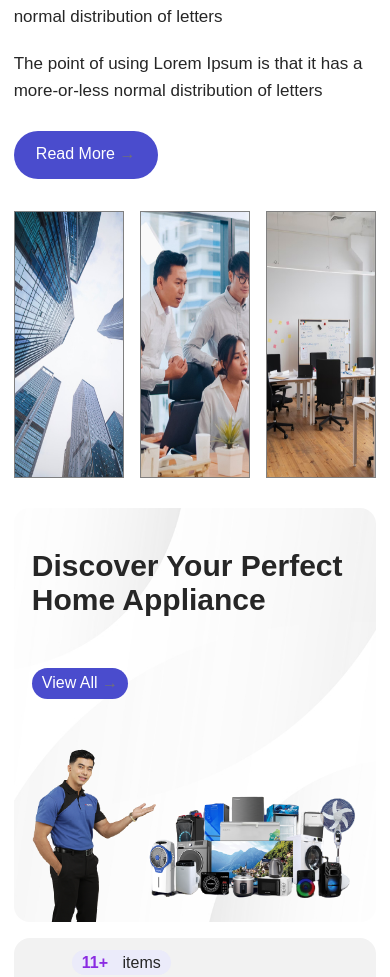
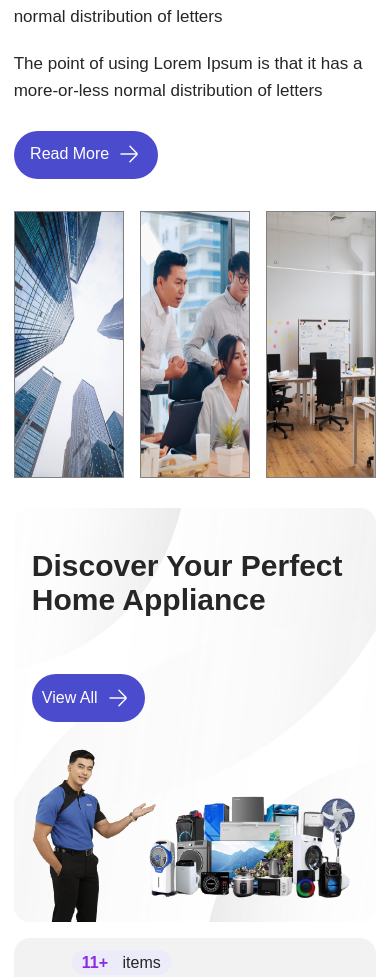
Before and after one commit to SawLinThant/Alpha-mm, a React (Create React App) app: page / in a window 390 px wide. Shown: the part 1020-1997 px from the top of the page. Built offline with nearby package versions, Linux system fonts and the light colour scheme; no server answers; a web font is replaced by a local one.

Commit message:
ui-update

```diff
--- a/src/components/mobilenav.js
+++ b/src/components/mobilenav.js
@@ -114,7 +114,7 @@ const Sidebar = () => {
           <FaProductHunt /> <a href="/products"><p>Products</p><CiCircleChevRight size={20}/></a>
           </div>
           <div className="nav-link-container">
-          <ImProfile /> <a href="/aboutus"><p>About Us Us</p><CiCircleChevRight size={20}/></a>
+          <ImProfile /> <a href="/aboutus"><p>About Us</p><CiCircleChevRight size={20}/></a>
           </div>
           <div className="nav-link-container">
           <MdContactPhone /> <a href="/contactus"><p>Contact Us</p><CiCircleChevRight color="#262626" size={20}/></a>
--- a/src/pages/Aboutus.js
+++ b/src/pages/Aboutus.js
@@ -1,5 +1,6 @@
 import Footer from "../components/footer";
 import Header from "../components/header";
+import RightArrrow from "../modules/icons/rightarrow";
 import "../style/aboutus.css";
 
 const AboutUs = () => {
@@ -59,7 +60,7 @@ const AboutUs = () => {
             </div>
             <div className="mvp-button">
               <a href="/">
-                Read More <span>&rarr;</span>
+                <p>Read More</p><RightArrrow width={24} height={24}/>
               </a>
             </div>
           </div>
--- a/src/pages/Home.js
+++ b/src/pages/Home.js
@@ -13,6 +13,7 @@ import Smile from "../modules/icons/smile";
 import JoinHand from "../modules/icons/joinhand";
 import Header from "../components/header";
 import Footer from "../components/footer";
+import RightArrrow from "../modules/icons/rightarrow";
 
 const Home = () => {
   const KITCHEN_ITEMS = [
@@ -107,7 +108,7 @@ const Home = () => {
             </div>
             <div className="mvp-button">
               <a href="/">
-                Read More <span>&rarr;</span>
+              <p>Read More</p><RightArrrow width={24} height={24}/>
               </a>
             </div>
           </div>
@@ -137,7 +138,7 @@ const Home = () => {
                 <h2>Discover Your Perfect Home Appliance</h2>
                 <div className="left-img-button-container">
                   <a href="/">
-                    View All <span>&rarr;</span>
+                  <p>View All</p><RightArrrow width={24} height={24}/>
                   </a>
                 </div>
               </div>
--- a/src/style/aboutus.css
+++ b/src/style/aboutus.css
@@ -260,7 +260,11 @@
   .mvp-button a {
     text-decoration: none;
     color: white;
-    margin-bottom: 2px
+    margin-bottom: 2px;
+    display:flex;
+    flex-direction: row;
+    align-items: center;
+    gap: 8px;
   }
 
   .mvp-image-container {
@@ -288,7 +292,7 @@
 
   @media screen and (max-width: 844px){
     .about-alpha{
-      height: 90vh !important;
+      height: 103vh !important;
     }
 
     .about-alpha-layout{
@@ -323,10 +327,18 @@
       row-gap: 1rem !important;
     }
 
+    .reason-text{
+      margin-bottom: 3rem;
+    }
+
     .aim{
       padding: 0 1rem 0 1rem !important;
       width: 92% !important;
       height: 100% !important;
+    }
+
+    .aim p{
+      padding-bottom: 2rem;
     }
   }
 
--- a/src/style/catalouge.css
+++ b/src/style/catalouge.css
@@ -95,6 +95,12 @@
     height: 13.375rem;
 }
 
+@media screen and (max-width: 1040px){
+    .left-description{
+        padding-bottom: 1rem;
+    }
+}
+
 @media screen and (max-width: 844px){
     .left-description{
         padding-bottom: 1rem;
--- a/src/style/home.css
+++ b/src/style/home.css
@@ -173,6 +173,12 @@
   margin-bottom: 2px;
 }
 
+.mvp-button a{
+  display: flex;
+  flex-direction: row;
+  align-items: center;
+}
+
 .mvp-image-container {
   width: 60%;
   height: 100%;
@@ -228,8 +234,11 @@
   background-color: #4a4ccd;
   color: white;
   border-radius: 1.5rem;
-  padding: 6px 10px 8px 10px;
-  text-align: center;
+  padding: 0 11px 0 10px;
+ display: flex;
+ flex-direction: row;
+ align-items: center;
+ gap: 8px;
 }
 
 .showcase-left-image-icon {
@@ -1297,7 +1306,13 @@
 
 }
 
-@media screen and (max-width: 844px){
+@media screen and (max-width: 840px){
+  .badge-container{
+    margin-bottom: 45rem;
+  }
+}
+
+@media screen and (max-width: 720px){
   .mvp-container{
     height: 48rem !important;
     margin-top: 2rem !important;
@@ -1349,6 +1364,14 @@
     grid-template-columns: 1fr !important;
     transform: translateY(0%) !important;
     transform: translateX(100%) !important;
+  }
+
+  .showcaseleft-img-text a{
+    padding: 0 0px 0 10px;
+  }
+
+  .showcaseleft-img-text a p{
+    line-height: 16px;
   }
 
   .advertise-container{
--- a/src/style/productdetail.css
+++ b/src/style/productdetail.css
@@ -168,6 +168,7 @@
     font-size: 20px;
     font-weight: 700;
     margin-top: 0;
+    line-height: 30px;
 }
 
 .product-bottom-description-container ul{
@@ -315,13 +316,13 @@
 }
 
 .related-product-layout{
-    column-gap: 1rem;
-    row-gap: 1rem;
+    column-gap: 2rem;
+    row-gap: 1.5rem;
  }
 
 .related-product{
-    width: 11rem;
-    height: 11rem;
+    width: 10rem;
+    height: 10rem;
     border: 1px solid gray;
 }
 
```
